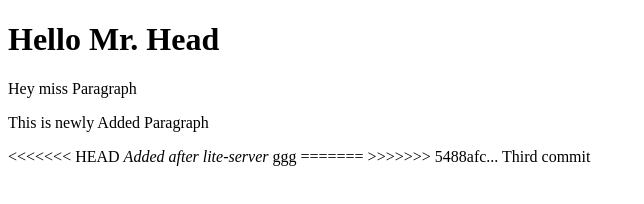
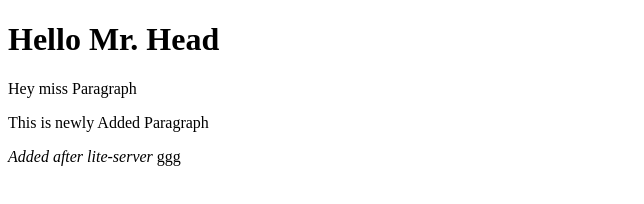
Before and after one commit to rawCode4U/full-satck-with-node-js, a website: page index.html in a window 1280 px wide. Shown: the whole page, without its empty margins (0-644 px from the left). Drawn offline with Linux system fonts and the light colour scheme.

Commit message:
Second Commit

```diff
--- a/index.html
+++ b/index.html
@@ -9,10 +9,7 @@
     <h1>Hello Mr. Head</h1>
     <p>Hey miss Paragraph</p>
     <p>This is newly Added Paragraph</p>
-<<<<<<< HEAD
     <i> Added after lite-server</i>
     <label>ggg</label>
-=======
->>>>>>> 5488afc... Third commit
 </body>
 </html>
--- a/package.json
+++ b/package.json
@@ -10,14 +10,14 @@
   },
   "repository": {
     "type": "git",
-    "url": "git+https://github.com/rawCode4U/Front-End-Web-UI-Frameworks-.git"
+    "url": "git+https://github.com/rawCode4U/full-satck-with-node-js.git"
   },
   "author": "Abhishek Kumar",
   "license": "ISC",
   "bugs": {
-    "url": "https://github.com/rawCode4U/Front-End-Web-UI-Frameworks-/issues"
+    "url": "https://github.com/rawCode4U/full-satck-with-node-js.git/issues"
   },
-  "homepage": "https://github.com/rawCode4U/Front-End-Web-UI-Frameworks-#readme",
+  "homepage": "https://github.com/rawCode4U/full-satck-with-node-js.git#readme",
   "devDependencies": {
     "lite-server": "^2.5.4"
   }
```
